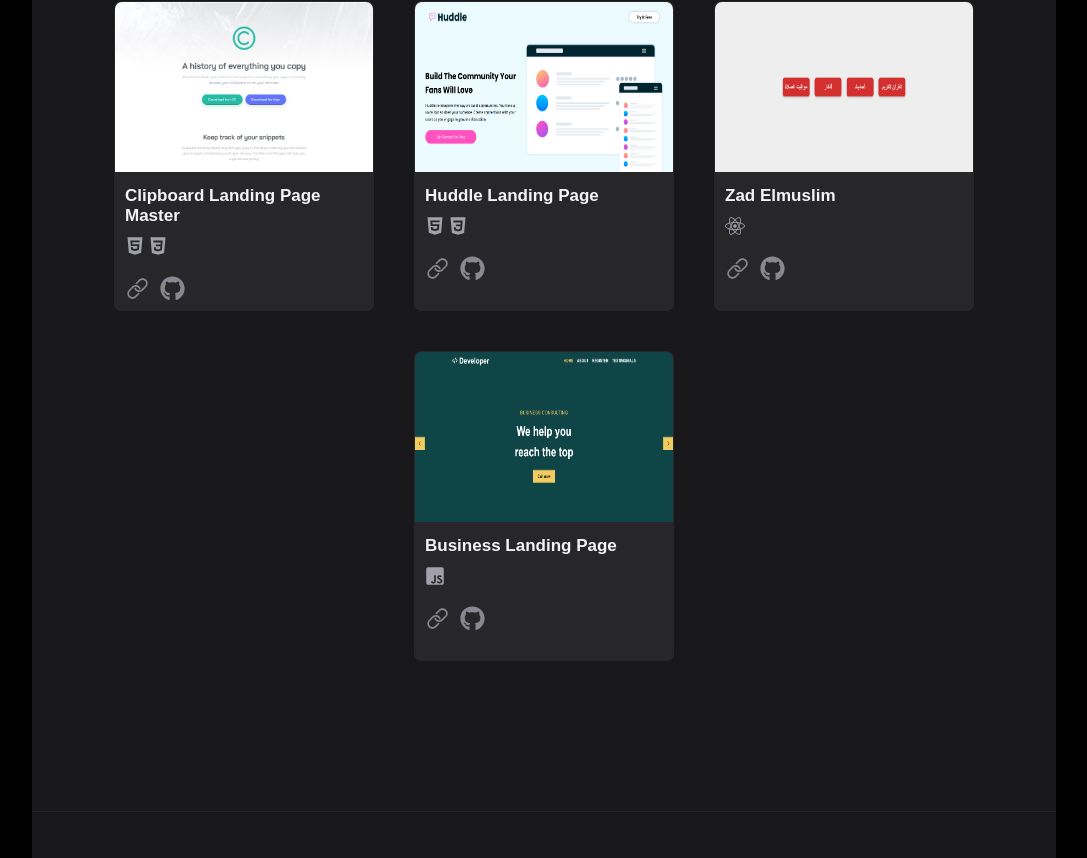
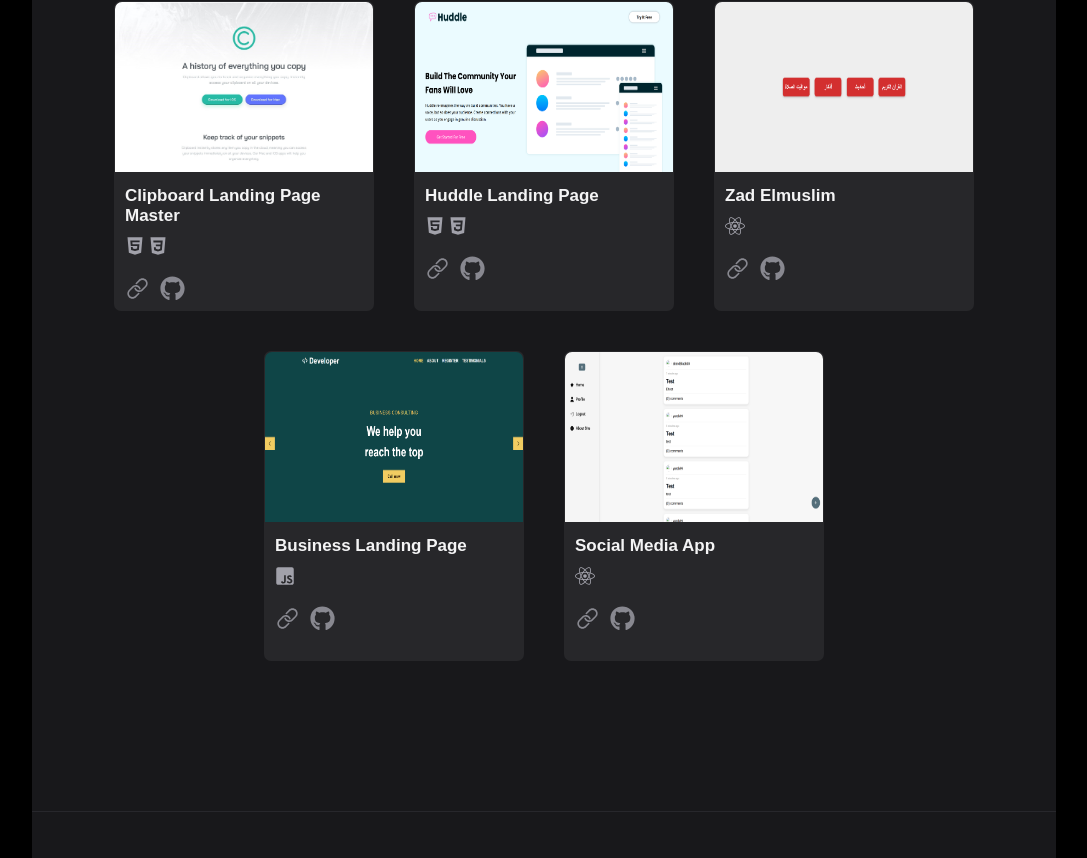
Before and after one commit to AhmdBlack0/portfolio, a React (Vite) app: page /projects in a window 1280 px wide. Shown: the part 401-1259 px from the top of the page, without its empty margins (96-1183 px from the left). Built offline with nearby package versions, Linux system fonts and the light colour scheme.

Commit message:
Add files via upload

```diff
--- a/src/projects.js
+++ b/src/projects.js
@@ -41,6 +41,15 @@ const projects = [
     icons: [FaJsSquare],
     github: "https://github.com/AhmdBlack0/business-landing-page",
   },
+  {
+    id: 5,
+    title: "Social Media App",
+    image: "/social-media-app.png",
+    url: "https://social-media-app--phi.vercel.app/",
+    by: "react",
+    icons: [FaReact],
+    github: "https://github.com/AhmdBlack0/social-media-app",
+  },
 ];
 
 export default projects;
```
Also changed, not shown: public/social-media-app.png (added).
